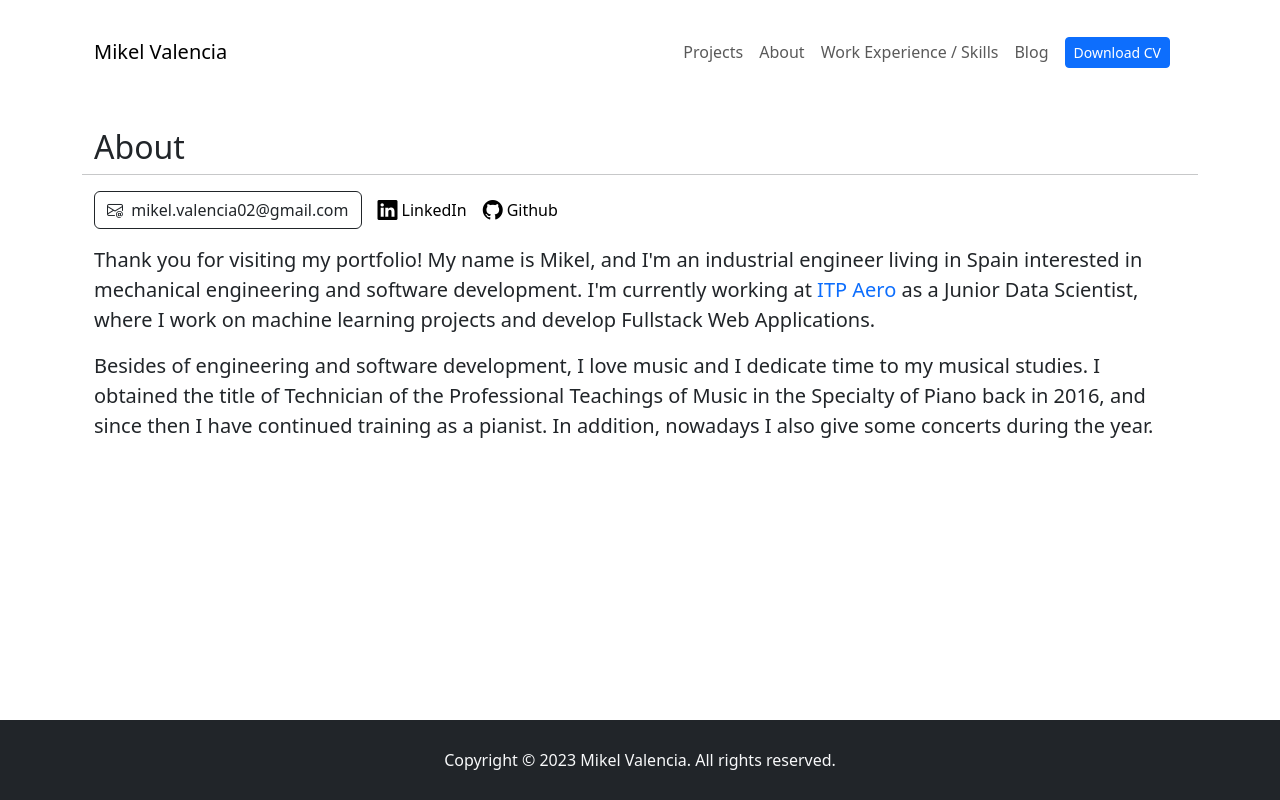
After one commit to Mikel-Valencia/django-portfolio, a Django app: page /about/ in a window 1280 px wide. The commit adds this page. Run offline with Django 4.2, Linux system fonts and the light colour scheme.

Commit message:
Added about page.

```diff
--- a/config/urls.py
+++ b/config/urls.py
@@ -25,6 +25,7 @@ urlpatterns = [
     path('admin/', admin.site.urls),
 
     path('', portfolio_views.index, name = 'portfolio-index'),
+    path('about/', portfolio_views.about, name = 'portfolio-about'),
 
 ] + static(settings.STATIC_URL, document_root = settings.MEDIA_ROOT)
 
--- a/portfolio/views.py
+++ b/portfolio/views.py
@@ -8,3 +8,6 @@ def index(request):
         'projects': projects,
     }
     return render(request, 'portfolio/index.html', context)
+
+def about(request):
+    return render(request, 'portfolio/about.html')
--- /dev/null
+++ b/static/base.css
@@ -0,0 +1,11 @@
+body {
+	min-height: 100vh;
+}
+
+.body-content {
+	flex: 1;
+}
+
+footer {
+	height: 80px;
+}
--- /dev/null
+++ b/static/portfolio/about/about.css
@@ -0,0 +1,3 @@
+.social-links a i {
+	font-size: 20px;
+}
--- /dev/null
+++ b/static/portfolio/about/about.js
@@ -0,0 +1,21 @@
+const gmailBtn = document.getElementById("gmail-btn");
+
+function copyGmail() {
+
+    navigator.permissions.query({ name: "write-on-clipboard" }).then((result) => {
+
+        if (result.state == "granted" || result.state == "prompt") {
+
+            var gmail = document.getElementById("gmail").innerHTML;
+
+            navigator.clipboard.writeText(gmail).then(() => {
+                navigator.clipboard.writeText(gmail);
+            },() => {
+                console.error('Failed to copy: ', err);
+            });
+
+        }
+
+    });
+
+}
--- a/static/portfolio/styles.css
+++ b/static/portfolio/index/index.css
@@ -11,7 +11,3 @@ header {
 .social-links a:hover {
 	translate: 0 -4px 0;
 }
-
-footer {
-	height: 80px;
-}
--- a/templates/base.html
+++ b/templates/base.html
@@ -16,27 +16,30 @@
         <link rel="stylesheet" href="https://cdn.jsdelivr.net/npm/bootstrap@5.3.1/dist/css/bootstrap.min.css">
         <link rel="stylesheet" href="https://cdn.jsdelivr.net/npm/bootstrap-icons@1.10.5/font/bootstrap-icons.css">
 
-        <link rel="stylesheet" href="{% static 'portfolio/styles.css' %}">
+        {% block synchronousJS %}{% endblock synchronousJS %}
+
+        <link rel="stylesheet" href="{% static 'base.css' %}">
+        {% block synchronousCSS %}{% endblock synchronousCSS %}
 
     </head>
 
-    <body>
+    <body class="d-flex flex-column m-0">
 
-        <div class="container p-4">
+        <div class="container p-4 body-content">
 
             {% include 'partials/navbar.html' %}
 
-            <div id="body-content">
+            <div class="body-content">
                 {% block content %}
                 {% endblock content %}
             </div>
 
         </div>
 
+        <footer class="d-flex justify-content-center align-items-center bg-dark">
+            <p class="text-light m-0">Copyright © 2023 Mikel Valencia. All rights reserved.</p>
+        </footer>
+
     </body>
 
-    <footer class="d-flex justify-content-center align-items-center bg-dark">
-        <p class="text-light m-0">Copyright © 2023 Mikel Valencia. All rights reserved.</p>
-    </footer>
-
 </html>
--- a/templates/partials/navbar.html
+++ b/templates/partials/navbar.html
@@ -2,7 +2,7 @@
 
 <nav class="navbar sticky-top navbar-expand-lg">
 
-    <a class="navbar-brand" href="#">Mikel Valencia</a>
+    <a class="navbar-brand" href="{% url 'portfolio-index' %}">Mikel Valencia</a>
     <button class="navbar-toggler" type="button" data-bs-toggle="offcanvas" data-bs-target="#offcanvasNavbar" aria-controls="offcanvasNavbar" aria-expanded="false" aria-label="Toggle navigation">
         <span class="navbar-toggler-icon"></span>
     </button>
@@ -15,16 +15,13 @@
         <div class="offcanvas-body">
             <ul class="navbar-nav align-items-center justify-content-end flex-grow-1 pe-3">
                 <li class="nav-item">
-                    <a class="nav-link" href="#">About</a>
+                    <a class="nav-link" href="#">Projects</a>
                 </li>
                 <li class="nav-item">
-                    <a class="nav-link" href="#">Work Experience</a>
+                    <a class="nav-link" href="{% url 'portfolio-about' %}">About</a>
                 </li>
                 <li class="nav-item">
-                    <a class="nav-link" href="#">Skills</a>
-                </li>
-                <li class="nav-item">
-                    <a class="nav-link" href="#">Projects</a>
+                    <a class="nav-link" href="#">Work Experience / Skills</a>
                 </li>
                 <li class="nav-item">
                     <a class="nav-link" href="#">Blog</a>
--- /dev/null
+++ b/templates/portfolio/about.html
@@ -0,0 +1,57 @@
+{% extends 'base.html' %}
+
+{% load static %}
+
+{% block synchronousJS %}
+    <script src="{% static 'portfolio/about/about.js' %}" defer></script>
+{% endblock synchronousJS %}
+
+{% block synchronousCSS %}
+    <link rel="stylesheet" href="{% static 'portfolio/about/about.css' %}">
+{% endblock synchronousCSS %}
+
+{% block content %}
+
+    <!-- Header -->
+    <header class="row mt-5">
+        <h2>About</h2>
+        <hr class="fw-bold">
+    </header>
+
+    <!-- About section -->
+    <section class="row mb-3">
+        <div class="d-inline-flex">
+            <button id="gmail-btn" class="btn btn-outline-dark me-3" onclick="copyGmail()">
+                <i class="me-1 bi bi-envelope-at"></i>
+                <span id="gmail" class="fs-6 fw-normal">mikel.valencia02@gmail.com</span>
+            </button>
+            <div class="d-inline-flex social-links">
+                <a class="d-inline-flex align-items-center me-3 text-black text-decoration-none" href="https://www.linkedin.com/in/mikelvalenciazabaleta/" target="_blank">
+                    <i class="me-1 bi bi-linkedin"></i>
+                    <span class="fs-6 fw-normal">LinkedIn</span>
+                </a>
+                <a class="d-inline-flex align-items-center me-3 text-black text-decoration-none" href="https://github.com/Mikel-Valencia" target="_blank">
+                    <i class="me-1 bi bi-github"></i>
+                    <span class="fs-6 fw-normal">Github</span>
+                </a>
+            </div>
+        </div>
+    </section>
+    <section class="row">
+        <p class="fs-5 fw-normal">
+            Thank you for visiting my portfolio! My name is Mikel, and I'm an industrial engineer living in Spain interested
+            in mechanical engineering and software development. I'm currently working at
+            <a class="d-inline-block text-primary text-decoration-none" href="https://www.itpaero.com/es/" target="_blank">
+                ITP Aero
+            </a>
+            as a Junior Data Scientist, where I work on machine learning projects and develop Fullstack Web Applications.
+        </p>
+        <p class="fs-5 fw-normal">
+            Besides of engineering and software development, I love music and I dedicate time to my musical studies.
+            I obtained the title of Technician of the Professional Teachings of Music in the Specialty of Piano back in 2016,
+            and since then I have continued training as a pianist. In addition, nowadays I also give some concerts during the
+            year.
+        </p>
+    </section>
+
+{% endblock content %}
```
Also changed, not shown: templates/portfolio/index.html (+7 -3 lines).
